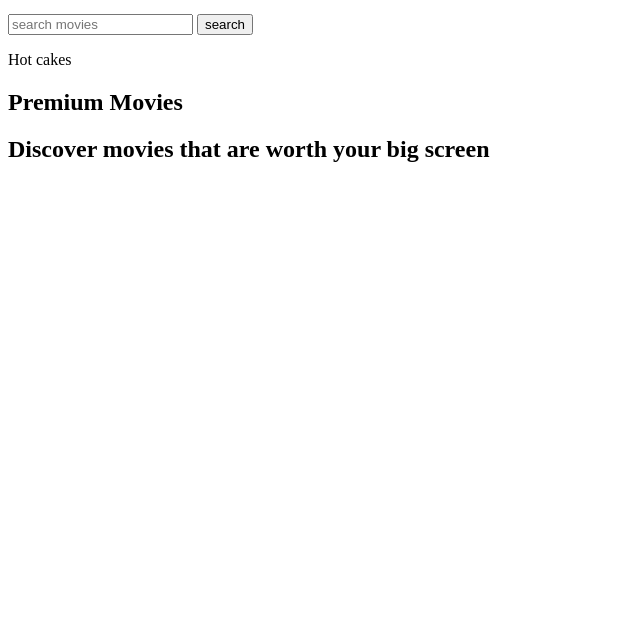
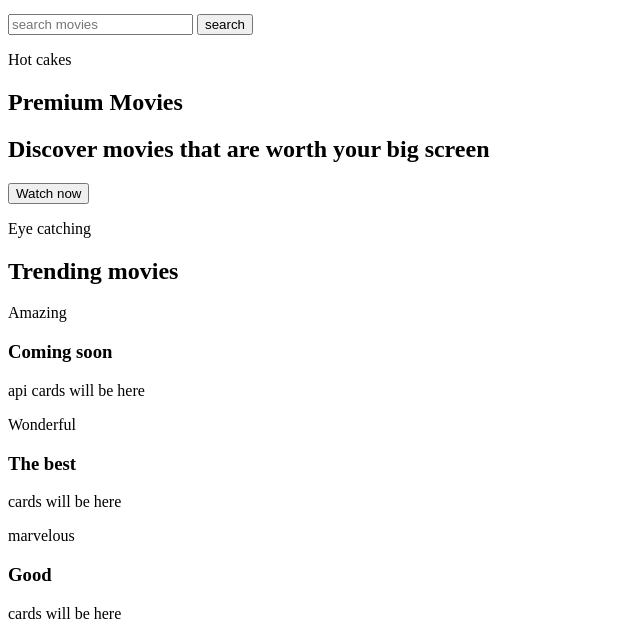
Before and after one commit to ricmusyoki-glitch/movie-repo, a plain HTML site: page index.html in a window 1280 px wide. Shown: the part 170-809 px from the top of the page, without its empty margins (0-640 px from the left). Drawn offline with Linux system fonts and the light colour scheme.

Commit message:
added trending movie section

```diff
--- a/index.html
+++ b/index.html
@@ -32,9 +32,31 @@
                 <p>Hot cakes</p>
                 <h1>Premium Movies</h1>
                 <h2>Discover movies that are worth your big screen</h2>
+                <button type="button">Watch now</button>
+            </div>
+        </section>
+
+        <section>
+            <div>
+                <p>Eye catching</p>
+                <h2>Trending movies</h2>
             </div>
             <div>
-
+                <article>
+                    <span>Amazing</span>
+                    <h3>Coming soon</h3>
+                    <p>api cards will be here</p>
+                </article>
+                <article>
+                    <span>Wonderful</span>
+                    <h3>The best</h3>
+                    <p>cards will be here</p>
+                </article>
+                <article>
+                    <span>marvelous</span>
+                    <h3>Good</h3>
+                    <p>cards will be here</p>
+                </article>
             </div>
         </section>
     </main>
```
